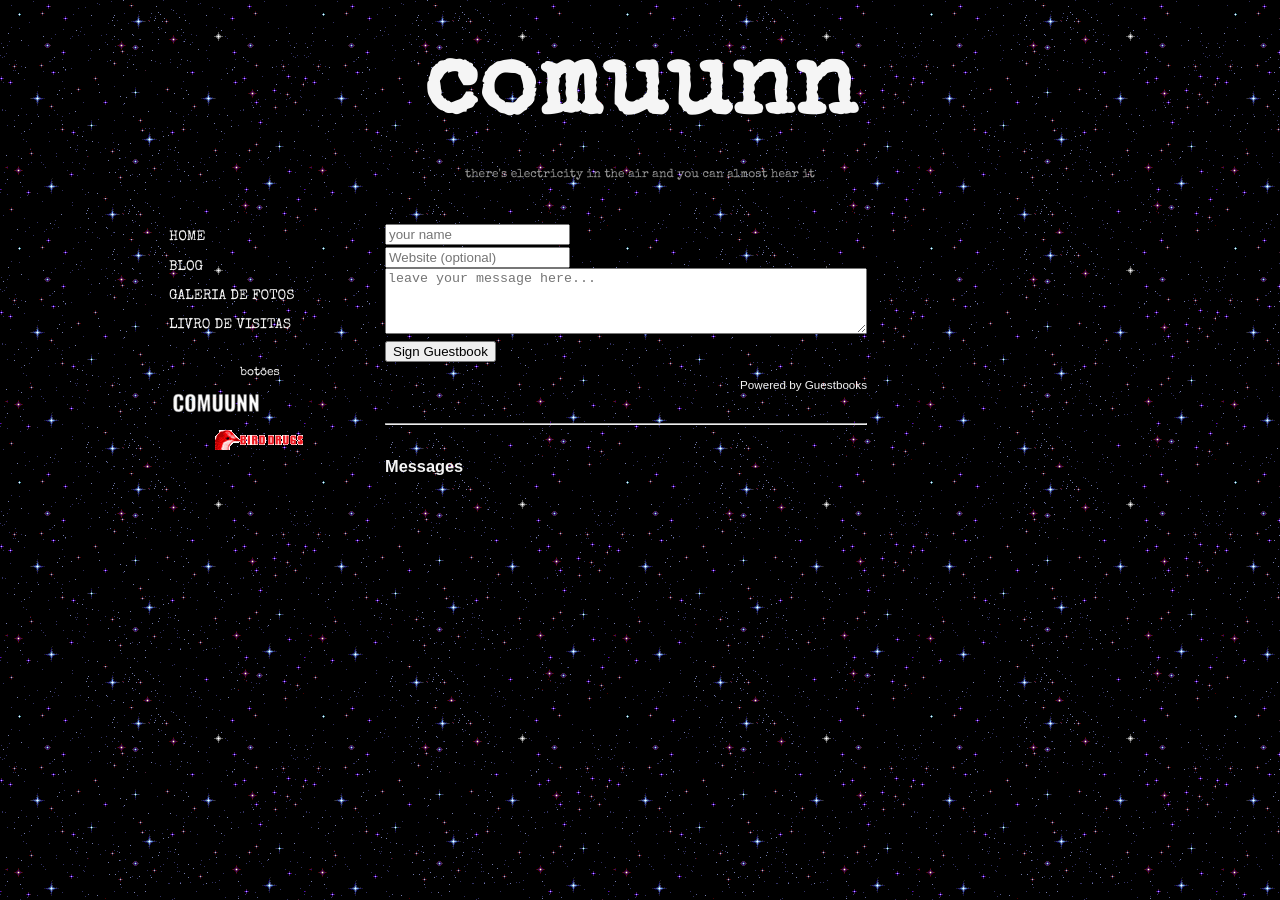
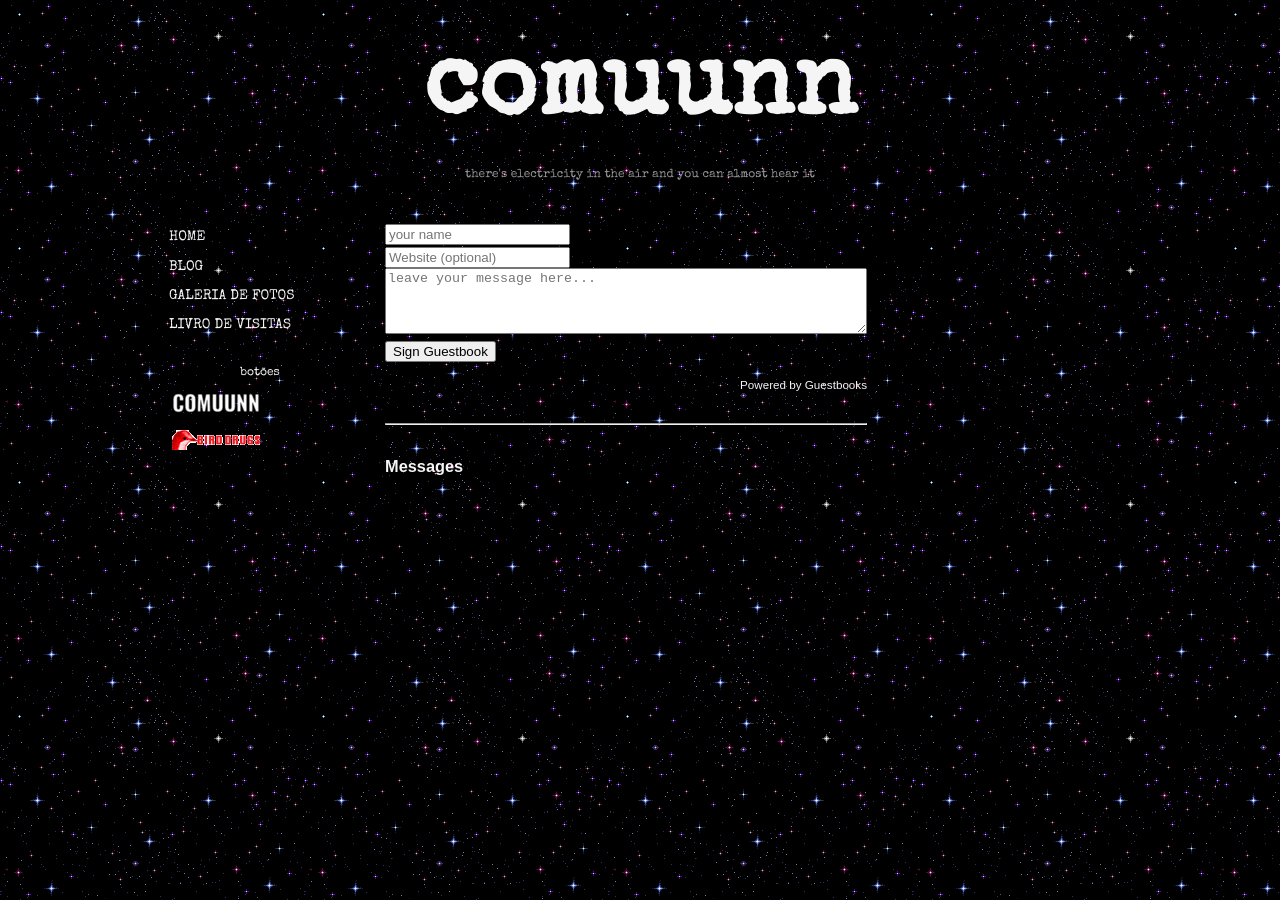
Before and after one commit to guiolhermer/comuunn, a Jekyll site: the page built from guestbook/index.html, in a window 1280 px wide. Built offline with Jekyll 4.4.1, drawn with Linux system fonts in a browser that asks for light colours; some web fonts are replaced; a script that is not in the unit is left out.

Commit message:
Remove centering styles from buttonbox and clean up button classes

```diff
--- a/assets/style.css
+++ b/assets/style.css
@@ -289,8 +289,6 @@ a:hover {
 .buttonbox {
   display: flex;
   flex-wrap: wrap;
-  justify-content: center;
-  align-items: center;
   gap: 1px;
   margin-top: 2px;
   padding: 3px;
@@ -304,13 +302,6 @@ a:hover {
   margin: 0 0 1px;
 }
 
-.button1,
-.button2 {
-  width: 100%;
-  height: 100%;
-  object-fit: contain;
-  display: block;
-}
 
 /* ---------- segunda seção (letterboxd + goodreads) ---------- */
 .segunda-home-columns {
```
